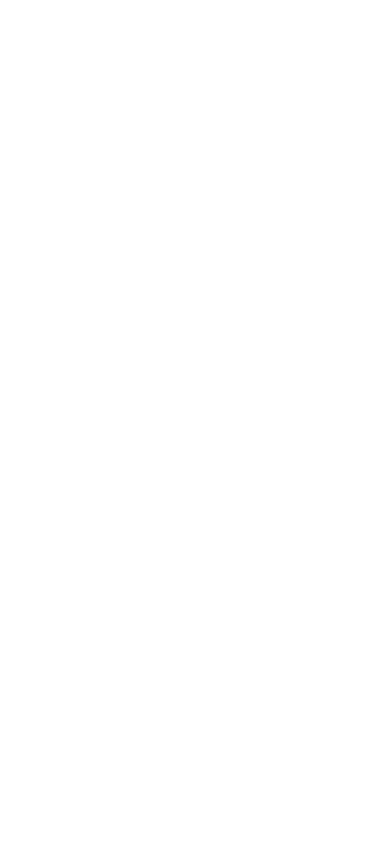
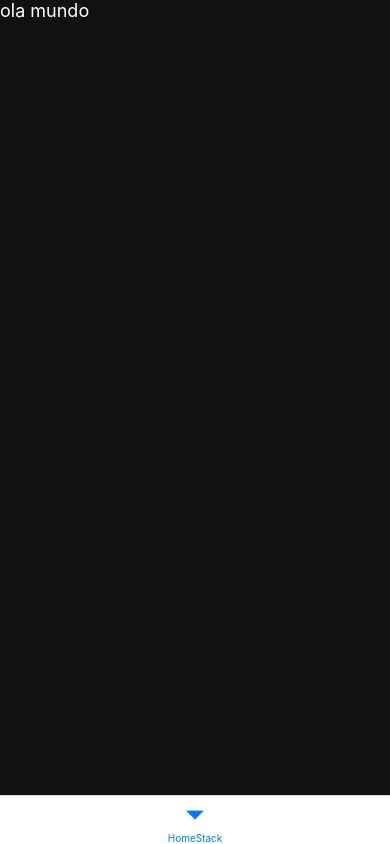
Before and after one commit to pedrokpdo/replica-instagram, a React Native app: screen / in a window 390 px wide. Built offline with nearby package versions, Linux system fonts and the light colour scheme.

Commit message:
iniciando navegação

```diff
--- a/App.tsx
+++ b/App.tsx
@@ -1,10 +1,14 @@
+import { NavigationContainer } from '@react-navigation/native';
+import { StatusBar } from 'expo-status-bar';
 import React from 'react';
 import { View } from 'react-native';
+import { AppStack } from './src/stacks/AppStack';
 
 export default function App() {
   return (
-    <View>
-
-    </View>
+    <NavigationContainer>
+      <AppStack />
+      <StatusBar translucent={false} />
+    </NavigationContainer>
   );
 }
--- /dev/null
+++ b/src/screens/HomeScreen/index.tsx
@@ -0,0 +1,11 @@
+import React from "react";
+import { ContainerComponent } from "../../components/funcionais/ContainerComponent";
+import { Title } from "../../components/funcionais/TitleComponent";
+
+export const HomeScreen = () => {
+    return (
+        <ContainerComponent>
+            <Title>ola mundo</Title>
+        </ContainerComponent>
+    )
+}
--- /dev/null
+++ b/src/stacks/AppStack/index.tsx
@@ -0,0 +1,13 @@
+import { createBottomTabNavigator } from "@react-navigation/bottom-tabs";
+import React from "react";
+import { HomeStack } from "../HomeStack";
+
+const { Navigator, Screen } = createBottomTabNavigator()
+
+export const AppStack = () => {
+    return (
+        <Navigator screenOptions={{ headerShown: false }}>
+            <Screen name="HomeStack" component={HomeStack} />
+        </Navigator>
+    )
+}
--- /dev/null
+++ b/src/stacks/HomeStack/index.tsx
@@ -0,0 +1,14 @@
+import { createBottomTabNavigator } from "@react-navigation/bottom-tabs";
+import { createNativeStackNavigator } from "@react-navigation/native-stack";
+import React from "react";
+import { HomeScreen } from "../../screens/HomeScreen";
+
+const { Navigator, Screen } = createNativeStackNavigator()
+
+export const HomeStack = () => {
+    return (
+        <Navigator screenOptions={{ headerShown: false }}>
+            <Screen name="HomeScreen" component={HomeScreen} />
+        </Navigator>
+    )
+}
```
